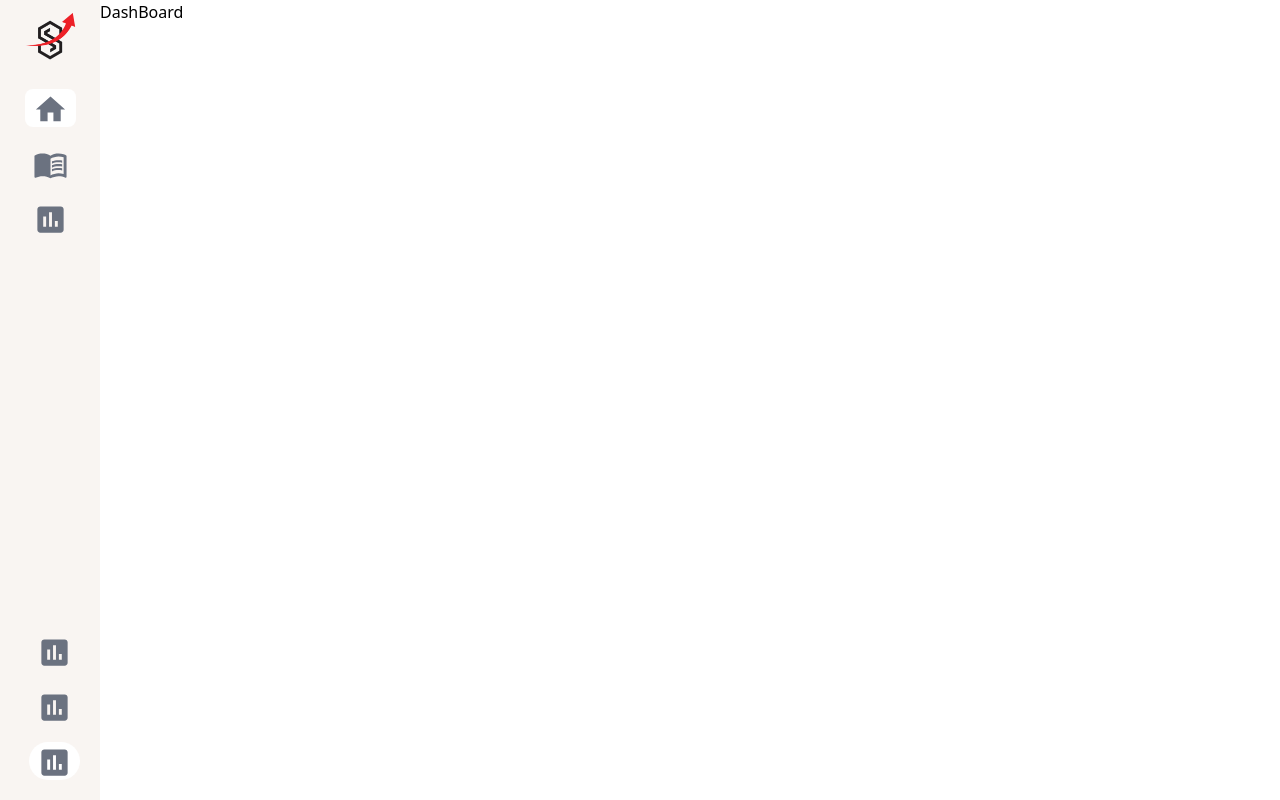
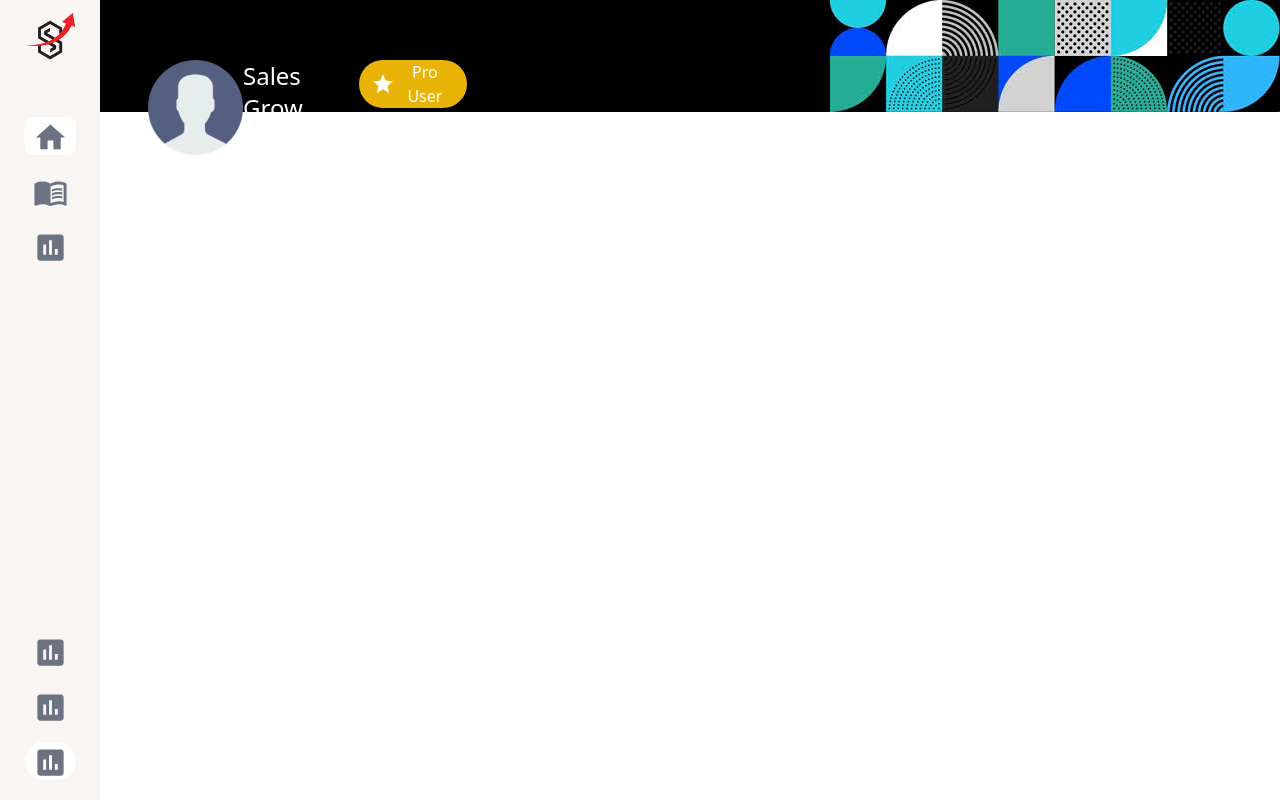
Before and after one commit to Sumitsinh1726/React_portfolio_Project, a React (Create React App) app in the folder krp/: page /sales/dashboard in a window 1280 px wide. Built offline with nearby package versions, Linux system fonts and the light colour scheme; a web font is replaced by a local one.

Commit message:
Sales navbar

```diff
--- a/krp/src/router/Router.jsx
+++ b/krp/src/router/Router.jsx
@@ -13,7 +13,7 @@ import AdminLogin from "../login/AdminLogin";
 import Dashboard from "../admin/Dashboard";
 // import Sidebar from "../admin/component/Sidebar";
 
-// import Sidebar from "../sales/component/Sidebar";
+import Sidebar from "../sales/component/Sidebar";
 import SalesDashboard from "../sales/SalesDashboard";
 
 const Router = () => {
@@ -36,7 +36,7 @@ const Router = () => {
      ):
         path.includes("sales") ? (
           <>
-
+            {/* <Sidebar/> */}
             <Routes>
                 <Route path="/sales/dashboard" element={<SalesDashboard/>} />
             </Routes>
--- a/krp/src/sales/SalesDashboard.jsx
+++ b/krp/src/sales/SalesDashboard.jsx
@@ -1,5 +1,6 @@
 import React from "react";
 import Sidebar from "./component/Sidebar";
+import NevbarSales from "./component/NevbarSales";
 
 const SalesDashboard = () => {
 
@@ -12,8 +13,8 @@ const SalesDashboard = () => {
             <div className="w-[100px]">
                 <Sidebar/>
             </div>
-            <div className="">
-                <h1>DashBoard</h1>
+            <div className="w-full">
+                <NevbarSales/>
             </div>
         </div>
      </section>
--- a/krp/src/sales/component/Navbar.jsx
+++ /dev/null
@@ -1,11 +0,0 @@
-import React from 'react'
-
-const Navbar = () => {
-  return (
-    <>
-      <h1>Navbar</h1>
-    </>
-  )
-}
-
-export default Navbar
--- /dev/null
+++ b/krp/src/sales/component/NevbarSales.jsx
@@ -0,0 +1,32 @@
+import React from "react";
+import StarIcon from "@mui/icons-material/Star";
+import salesProfile from "../../images/sales profile.avif";
+import Navimg from "../../images/navbarimage.jpeg"
+
+
+const NevbarSales = () => {
+    return (
+        <>
+            <header className="h-28 bg-black text-white relative  ">
+
+
+                <div className=" ml-12 flex justify-center items-center absolute w-[27%] -bottom-[38%] ">
+
+                    <div className="flex justify-between items-start w-full">
+                        <img src={salesProfile} alt="" width={95} />
+
+                        <p className="text-2xl font-medium ">Sales Grow</p>
+                        <p className=" text-center flex items-center bg-yellow-500 rounded-3xl px-3 "> <span><StarIcon/></span> Pro User</p>
+                    </div>
+
+                </div>
+
+                <div className="invert mix-blend-plus-lighter flex justify-end">
+                    <img src={Navimg} alt="" />
+                </div>
+            </header>
+        </>
+    );
+};
+
+export default NevbarSales;
--- a/krp/src/sales/component/Sidebar.jsx
+++ b/krp/src/sales/component/Sidebar.jsx
@@ -15,7 +15,7 @@ const Sidebar = () => {
   return (
     <>
       <aside className="w-[100px] h-screen bg-[#f9f5f2] relative ">
-        <div className="flex  justify-center text-center ">
+        <div className="flex  justify-center text-center mb-12 ">
           <img
             src={Logo}
             alt=""
@@ -58,7 +58,7 @@ const Sidebar = () => {
             </ul>
           </div>
 
-          <div className=" text-center justify-center items-center absolute bottom-0 right-[20px]">
+          <div className=" text-center justify-center items-center absolute bottom-0 w-full">
             <ul className=" ">
               <li className="my-5 ">
                 <NavLink to="/sales/contact" className="px-2 py-2 rounded-lg" style={active}>
```
Also changed, not shown: krp/src/images/navbarimage.jpeg (added), krp/src/images/sales profile.avif (added).
